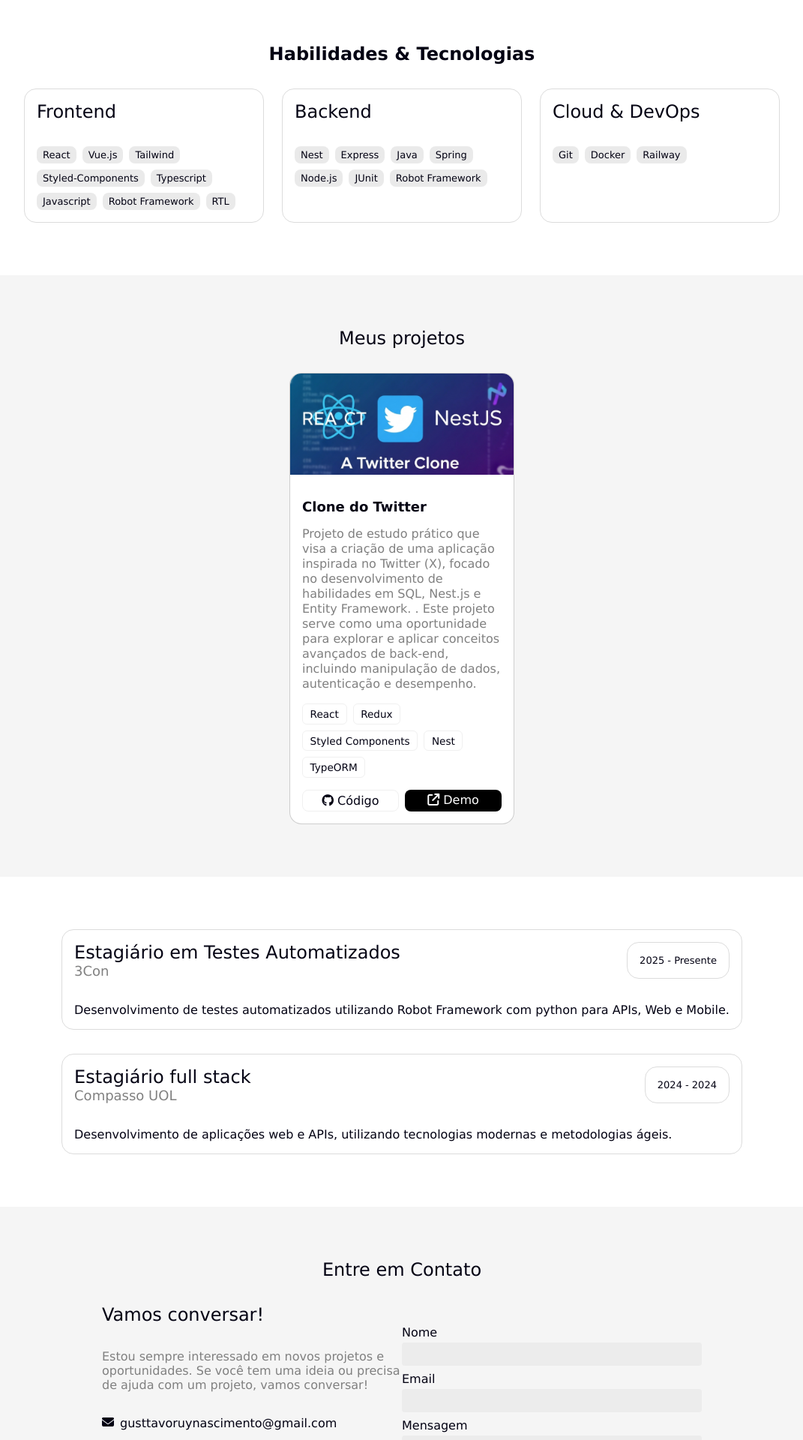
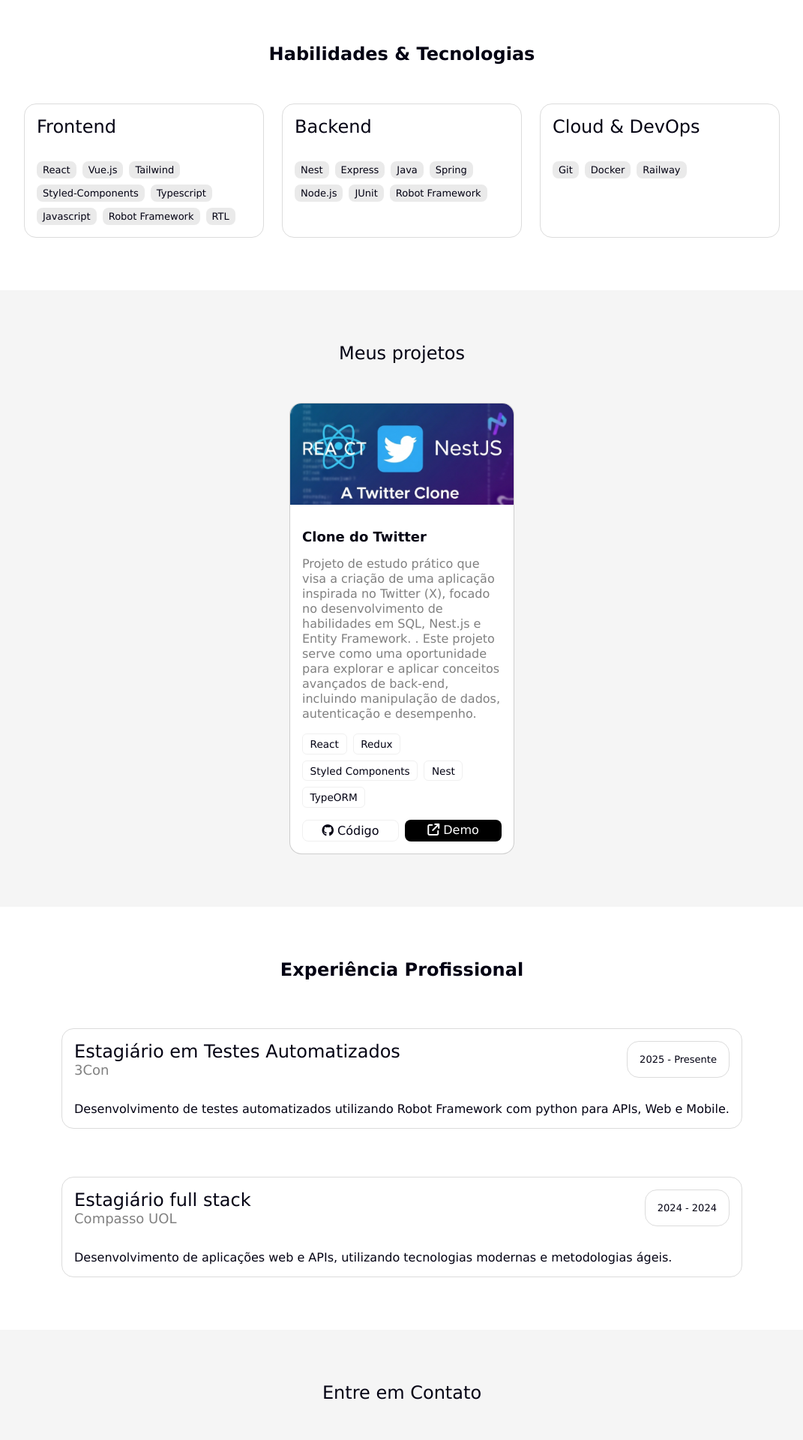
Before and after one commit to Leckller/Portfolio, a Vue app: page / in a window 1280 px wide. Shown: the part 1100-3020 px from the top of the page at 75% size, without its empty margins (104-1175 px from the left). Built offline with nearby package versions, Linux system fonts and the light colour scheme.

Commit message:
fix: ajuste de margin

```diff
--- a/src/components/Project/TheProjects.vue
+++ b/src/components/Project/TheProjects.vue
@@ -47,6 +47,7 @@ export default defineComponent({
 }
 
 .projetos {
+  margin-top: 20px;
   display: flex;
   flex-direction: row;
   flex-wrap: wrap;
--- a/src/components/TheAbilities.vue
+++ b/src/components/TheAbilities.vue
@@ -51,6 +51,7 @@
   display: flex;
   width: 100%;
   justify-content: center;
+  margin-top: 20px;
   flex-wrap: wrap;
   gap: 24px;
 }
--- a/src/components/TheContact.vue
+++ b/src/components/TheContact.vue
@@ -57,6 +57,7 @@
   gap: 32px;
 }
 .content {
+  margin-top: 20px;
   display: flex;
   width: 100%;
   justify-content: center;
--- a/src/components/TheExperience.vue
+++ b/src/components/TheExperience.vue
@@ -1,5 +1,6 @@
 <template>
   <section id="experiencia">
+    <h2>Experiência Profissional</h2>
     <article class="experience-card">
       <div class="experience-card-header">
         <div class="enterprise">
@@ -40,6 +41,7 @@
 
 .experience-card {
   display: flex;
+  margin-top: 32px;
   border: 1px solid gainsboro;
   border-radius: 16px;
   padding: 16px;
```
